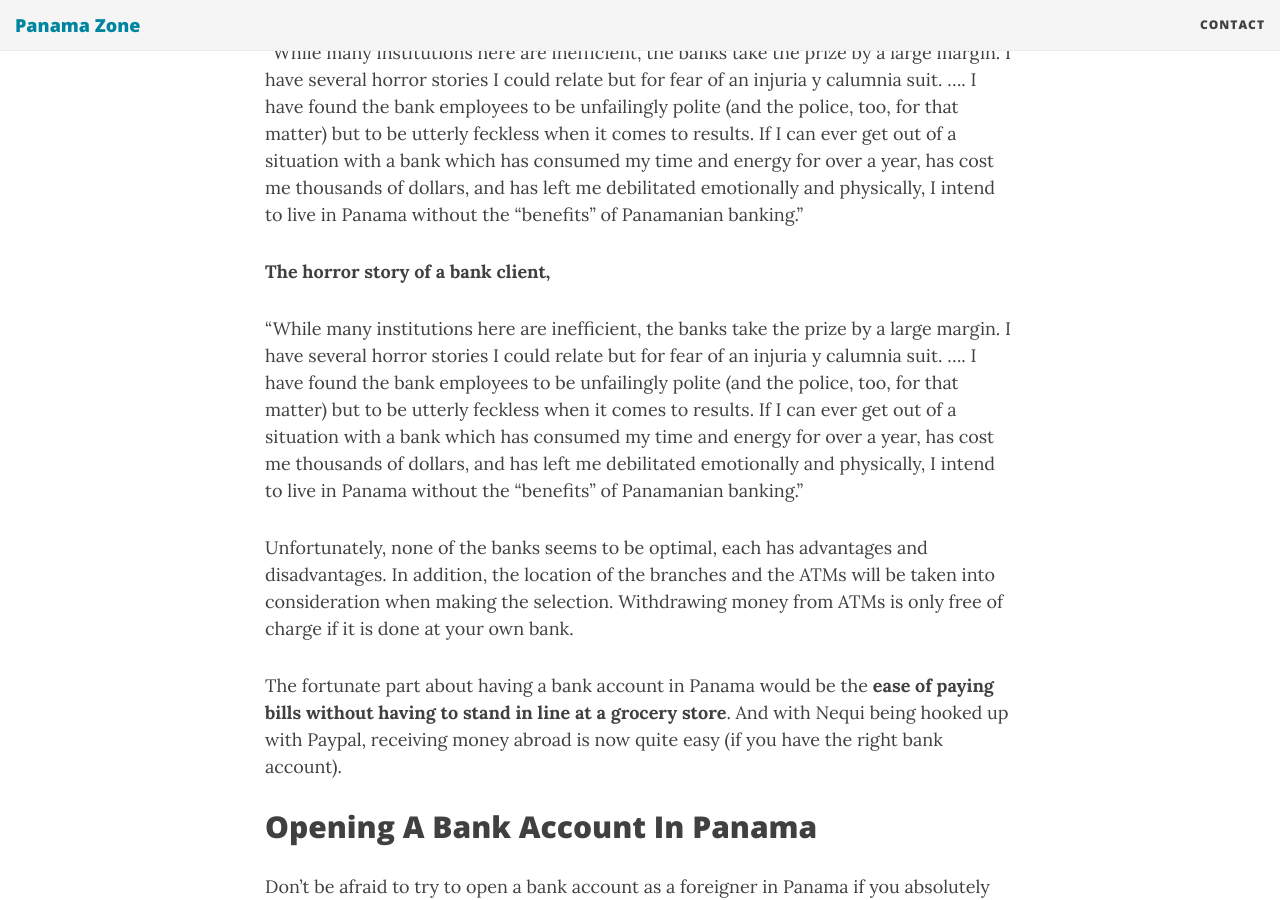
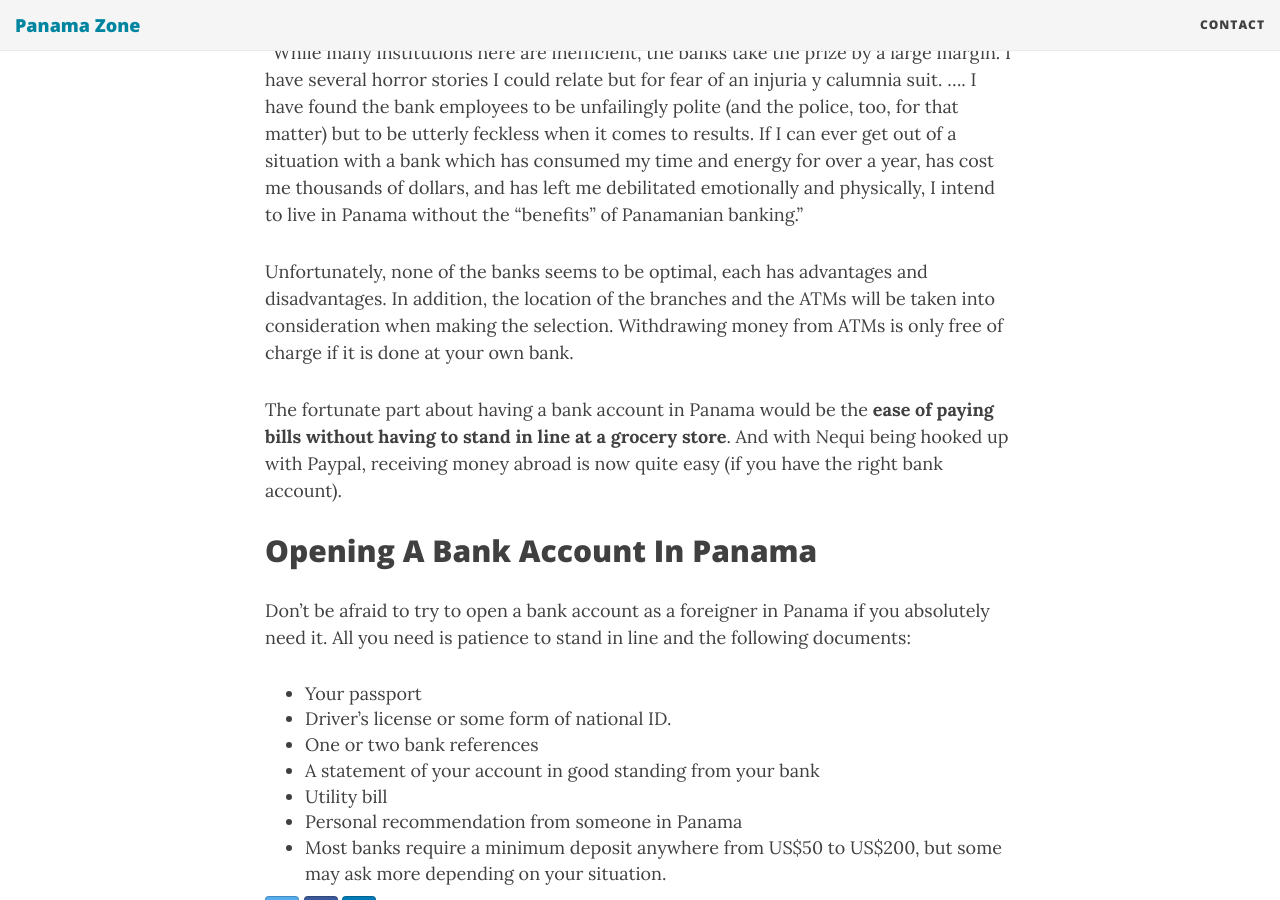
Before and after one commit to d0zme/Panamazone, a Jekyll site: the page built from _posts/2020-10-23-banking-in-panama.md, in a window 1280 px wide and 900 px high, scrolled down 1792 px. Built offline with Jekyll 4.4.1, drawn with Linux system fonts in a browser that asks for light colours; nearby versions of some CDN libraries; comment, search, counter and statistics services are not loaded.

Commit message:
Update 2020-10-23-banking-in-panama.md

```diff
--- a/_posts/2020-10-23-banking-in-panama.md
+++ b/_posts/2020-10-23-banking-in-panama.md
@@ -21,10 +21,6 @@
 
 "While many institutions here are inefficient, the banks take the prize by a large margin.  I have several horror stories I could relate but for fear of an injuria y calumnia suit. ....  I have found the bank employees to be unfailingly polite (and the police, too, for that matter) but to be utterly feckless when it comes to results. If I can ever get out of a situation with a bank which has consumed my time and energy for over a year, has cost me thousands of dollars, and has left me debilitated emotionally and physically, I intend to live in Panama without the "benefits" of Panamanian banking."
 
-**The horror story of a bank client,**
-
-"While many institutions here are inefficient, the banks take the prize by a large margin.  I have several horror stories I could relate but for fear of an injuria y calumnia suit.  ....  I have found the bank employees to be unfailingly polite (and the police, too, for that matter) but to be utterly feckless when it comes to results. If I can ever get out of a situation with a bank which has consumed my time and energy for over a year, has cost me thousands of dollars, and has left me debilitated emotionally and physically, I intend to live in Panama without the "benefits" of Panamanian banking."
-
 Unfortunately, none of the banks seems to be optimal, each has advantages and disadvantages. In addition, the location of the branches and the ATMs will be taken into consideration when making the selection. Withdrawing money from ATMs is only free of charge if it is done at your own bank.
 
 The fortunate part about having a bank account in Panama would be the **ease of paying bills without having to stand in line at a grocery store**. And with Nequi being hooked up with Paypal, receiving money abroad is now quite easy (if you have the right bank account).
```
